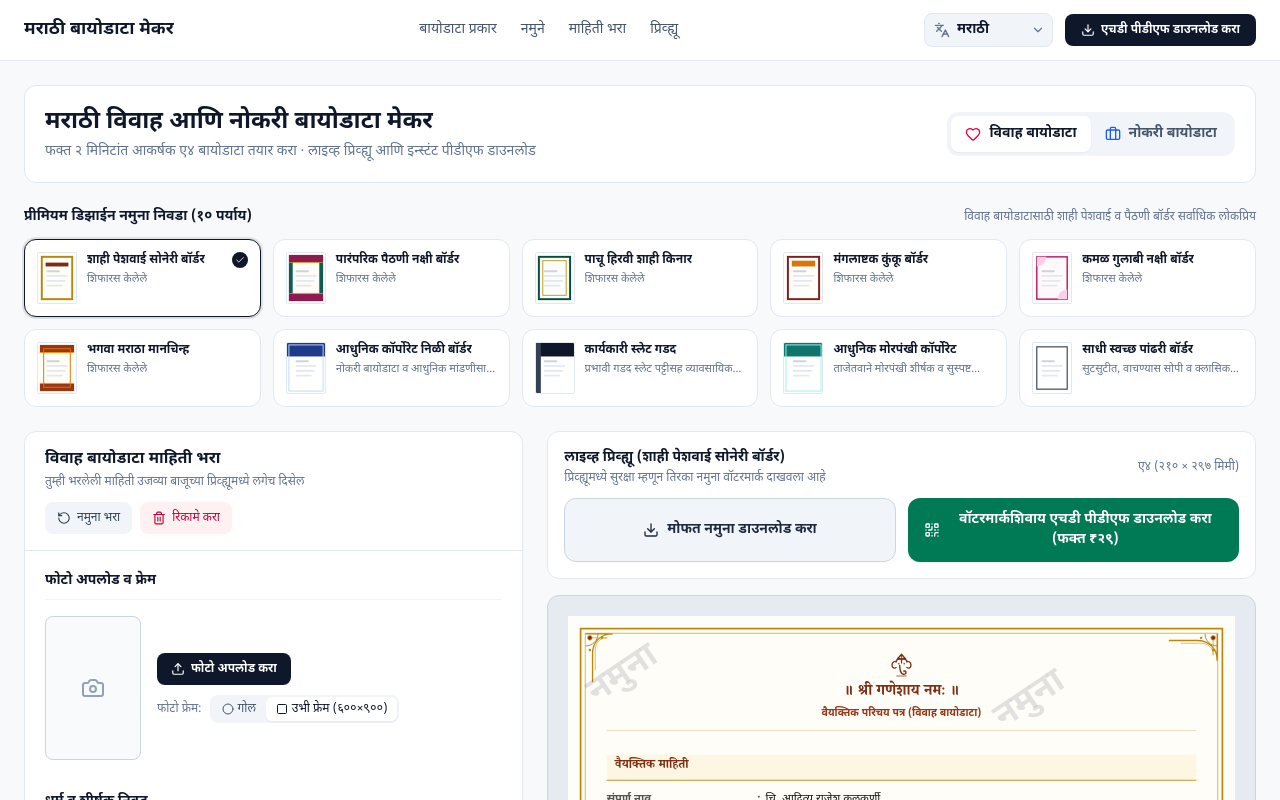
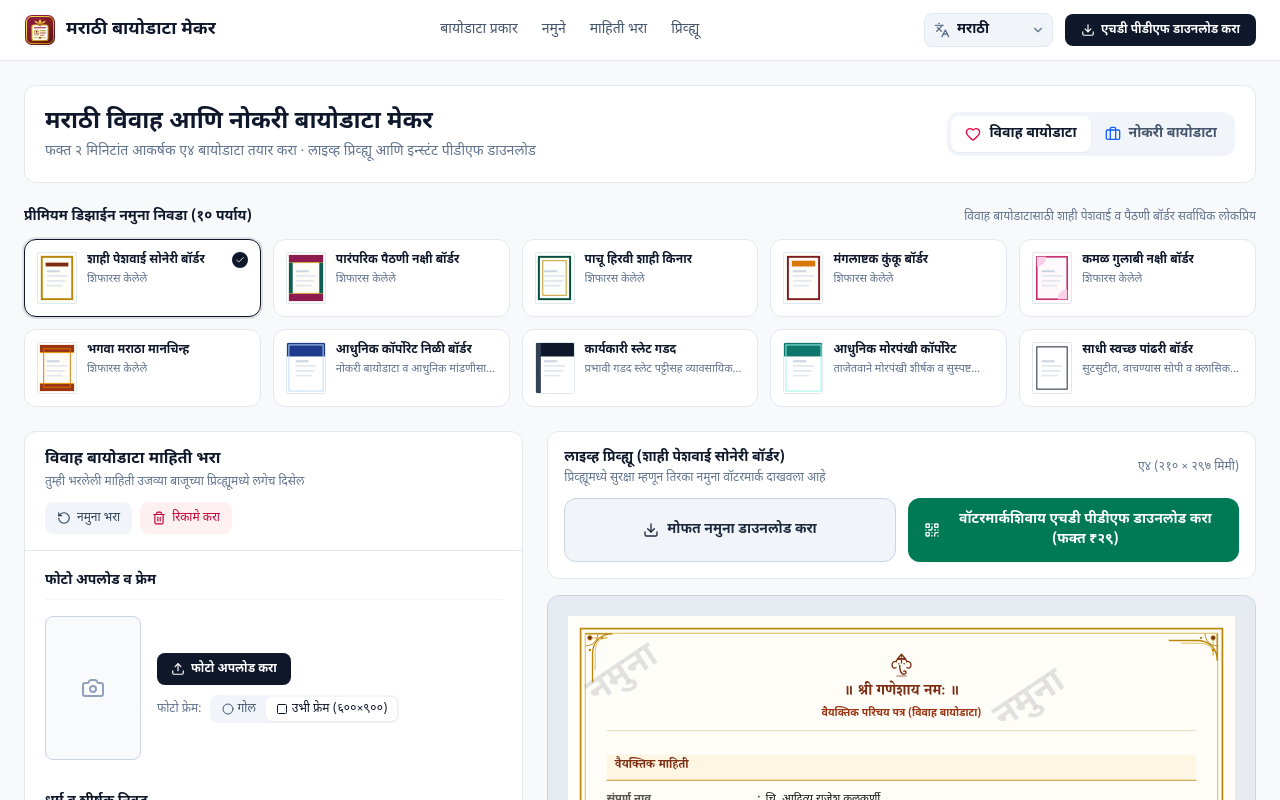
Before and after one commit to amrutshelke5700-ctrl/biodata-maker, a React (Vite) app: page / in a window 1280 px wide. Shown: the top 800 px of the page. Built offline with nearby package versions, Linux system fonts and the light colour scheme; a web font is replaced by a local one.

Commit message:
feat: add favicon and header logo
Implement a new SVG favicon and display it in the header for improved brand identity.

```diff
--- a/index.html
+++ b/index.html
@@ -4,6 +4,8 @@
     <meta charset="UTF-8" />
     <meta name="viewport" content="width=device-width, initial-scale=1.0" />
     <meta name="google-site-verification" content="HwOgy7NA6MAwiNWL7pFnopkMImuWSJh2Y7XJHnhX5IA" />
+    <link rel="icon" type="image/svg+xml" href="/favicon.svg" />
+    <link rel="apple-touch-icon" href="/favicon.svg" />
     <title>फ्री मराठी बायोडाटा मेकर (Free Marathi Biodata Maker) | 2 मिनिटांत PDF डाउनलोड करा</title>
     <meta
       name="description"
--- a/src/App.tsx
+++ b/src/App.tsx
@@ -348,14 +348,21 @@ export default function App() {
     >
       {/* Clean 3-Zone Top Header with 12-Language Dropdown Selector */}
       <header className="bg-white border-b border-slate-200 sticky top-0 z-30">
-        <div className="max-w-7xl mx-auto px-4 sm:px-6 h-15 flex items-center justify-between gap-4 sm:gap-8">
+        <div className="max-w-7xl mx-auto px-4 sm:px-6 h-15 flex items-center justify-between gap-3 sm:gap-8">
           <a
             href="#top"
-            className={`text-base sm:text-lg font-bold text-slate-900 whitespace-nowrap shrink-0 ${
+            className={`inline-flex items-center gap-2 sm:gap-2.5 min-w-0 text-sm sm:text-lg font-bold text-slate-900 ${
               language === 'en' ? 'tracking-tight' : ''
             }`}
           >
-            {copy.brandTitle}
+            <img
+              src="/favicon.svg"
+              alt="मराठी बायोडाटा मेकर लोगो (Marathi Biodata Maker Logo)"
+              width={32}
+              height={32}
+              className="w-7 h-7 sm:w-8 sm:h-8 shrink-0 rounded-lg shadow-2xs"
+            />
+            <span className="truncate">{copy.brandTitle}</span>
           </a>
 
           <nav
```
Also changed, not shown: public/favicon.svg (added).
